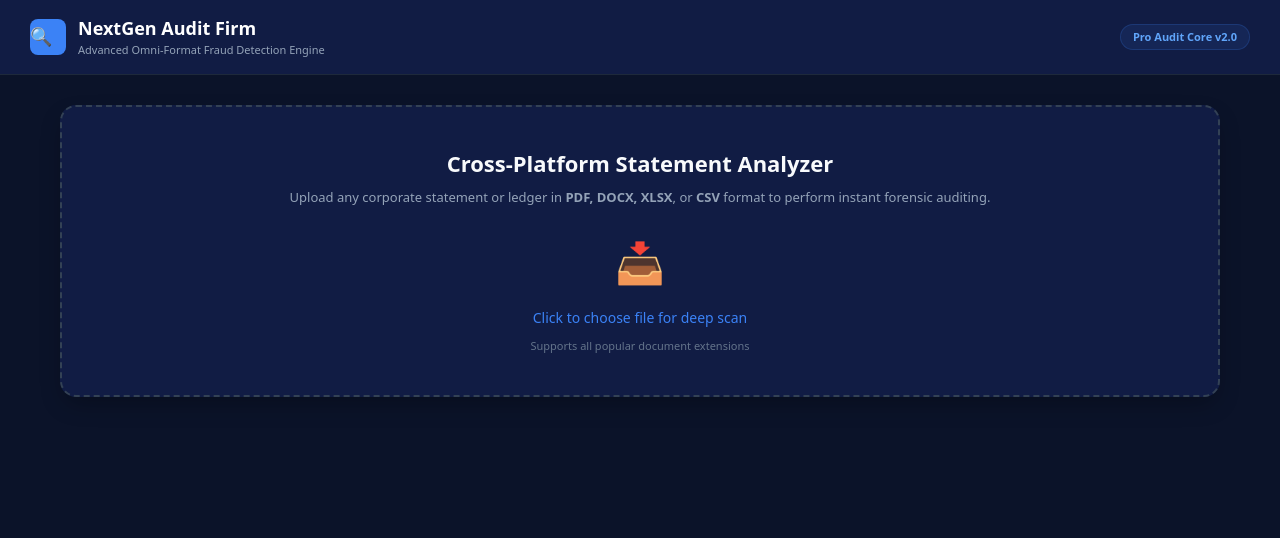
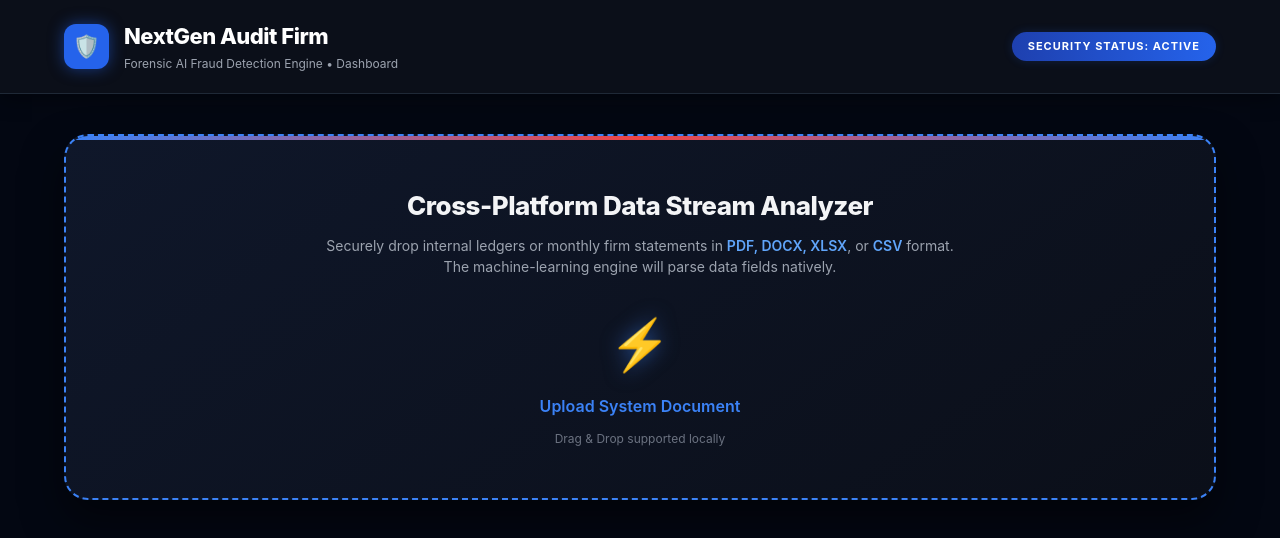
Before and after one commit to ThanushDev/auditapp, a React (Vite) app: page / in a window 1280 px wide. Shown: the top 538 px of the page. Built offline with nearby package versions, Linux system fonts and the light colour scheme.

Commit message:
Update App.jsx

```diff
--- a/src/App.jsx
+++ b/src/App.jsx
@@ -44,7 +44,7 @@ export default function App() {
         }
         rawTransactions = parseTextToRows(fullText);
       } else {
-        alert('Unsupported format! Use CSV, Excel, Word or PDF.');
+        alert('Format Unsupported! Use CSV, Excel, Word or PDF.');
         setLoading(false);
         return;
       }
@@ -52,7 +52,7 @@ export default function App() {
       runFraudDetection(rawTransactions);
     } catch (error) {
       console.error(error);
-      alert('Error reading file. Please check format.');
+      alert('Error reading document structure.');
     }
     setLoading(false);
   };
@@ -93,7 +93,7 @@ export default function App() {
 
       if (amt > 500000) reasons.push("Large Transaction (>500k)");
       if (row.Supplier && row.Supplier.toString().toLowerCase().includes('unknown')) reasons.push("Unknown Supplier");
-      if (row.Invoice_No && invoiceCounts[row.Invoice_No] > 1) reasons.push("Duplicate Invoice");
+      if (row.Invoice_No && invoiceCounts[row.Invoice_No] > 1) reasons.push("Duplicate Invoice Ref");
 
       if (reasons.length > 0) {
         flaggedItems.push({
@@ -112,143 +112,158 @@ export default function App() {
     setAlerts(flaggedItems);
   };
 
-  // Inline CSS Styles for absolute independence from internet speed / Tailwind failures
+  // 100% Inline CSS Responsive Grid Architecture (No external framework dependencies)
   const styles = {
-    container: { backgroundColor: '#0b1329', color: '#f8fafc', fontFamily: 'system-ui, sans-serif', minHeight: '100vh', padding: '0 0 40px 0' },
-    header: { borderBottom: '1px solid #1e293b', backgroundColor: '#111c44', padding: '15px 30px', display: 'flex', justifyContent: 'space-between', alignItems: 'center' },
-    brand: { display: 'flex', alignItems: 'center', gap: '12px' },
-    logo: { backgroundColor: '#3b82f6', width: '36px', height: '36px', borderRadius: '8px', display: 'flex', alignItems: 'center', justifyCwontent: 'center', fontWeight: 'bold', fontSize: '18px' },
-    title: { margin: 0, fontSize: '18px', fontWeight: '700', color: '#ffffff' },
-    subtitle: { margin: 0, fontSize: '11px', color: '#94a3b8' },
-    badge: { backgroundColor: 'rgba(59, 130, 246, 0.1)', color: '#60a5fa', fontSize: '11px', fontWeight: '600', padding: '4px 12px', borderRadius: '20px', border: '1px solid rgba(59, 130, 246, 0.2)' },
-    main: { maxWidth: '1200px', margin: '0 auto', padding: '30px 20px' },
-    uploadZone: { backgroundColor: '#111c44', border: '2px dashed #334155', borderRadius: '16px', padding: '40px', textAlign: 'center', boxShadow: '0 10px 25px -5px rgba(0,0,0,0.3)', marginBottom: '30px' },
-    uploadLabel: { cursor: 'pointer', display: 'inline-flex', flexDirection: 'column', alignItems: 'center', gap: '10px' },
-    uploadIcon: { fontSize: '40px', marginBottom: '5px' },
-    grid: { display: 'grid', gridTemplateColumns: 'repeat(auto-fit, minmax(280px, 1fr))', gap: '20px', marginBottom: '35px' },
-    card: { backgroundColor: '#111c44', border: '1px solid #1e293b', borderRadius: '12px', padding: '20px', position: 'relative' },
-    cardLabel: { fontSize: '11px', fontWeight: '600', color: '#94a3b8', textTransform: 'uppercase', tracking: '1px' },
-    cardVal: { fontSize: '32px', fontWeight: '700', marginTop: '5px', color: '#ffffff' },
-    dashboardLayout: { display: 'grid', gridTemplateColumns: '1fr 1fr', gap: '30px' },
-    panel: { backgroundColor: '#111c44', border: '1px solid #1e293b', borderRadius: '12px', padding: '20px' },
-    panelTitle: { fontSize: '15px', fontWeight: '700', marginBottom: '15px', color: '#f1f5f9', display: 'flex', alignItems: 'center', gap: '8px' },
-    alertBox: { backgroundColor: '#0b1329', borderLeft: '4px solid #ef4444', borderRadius: '0 8px 8px 0', padding: '12px 15px', fontSize: '12px', marginBottom: '12px' },
-    table: { width: '100%', borderCollapse: 'collapse', fontSize: '12px', textAlign: 'left' },
-    th: { backgroundColor: '#0b1329', padding: '10px 12px', color: '#94a3b8', textTransform: 'uppercase', fontSize: '10px', fontWeight: '600' },
-    td: { padding: '12px', borderBottom: '1px solid #1e293b', color: '#cbd5e1' }
+    container: { backgroundColor: '#030712', color: '#f3f4f6', fontFamily: '"SF Pro Display", -apple-system, BlinkMacSystemFont, "Segoe UI", Roboto, sans-serif', minHeight: '100vh', boxSizing: 'border-box' },
+    header: { borderBottom: '1px solid #1f2937', backgroundColor: '#0b0f19', padding: '20px 5%', display: 'flex', justifyContent: 'space-between', alignItems: 'center', boxShadow: '0 4px 20px rgba(0,0,0,0.4)' },
+    brand: { display: 'flex', alignItems: 'center', gap: '15px' },
+    logo: { backgroundColor: '#2563eb', width: '45px', height: '45px', borderRadius: '12px', display: 'flex', alignItems: 'center', justifyContent: 'center', fontSize: '22px', boxShadow: '0 0 15px rgba(37,99,235,0.5)' },
+    title: { margin: 0, fontSize: '22px', fontWeight: '800', color: '#ffffff', letterSpacing: '-0.5px' },
+    subtitle: { margin: '2px 0 0 0', fontSize: '12px', color: '#9ca3af', tracking: '0.5px' },
+    badge: { background: 'linear-gradient(90deg, #1e40af, #2563eb)', color: '#ffffff', fontSize: '11px', fontWeight: '700', padding: '6px 16px', borderRadius: '30px', textTransform: 'uppercase', letterSpacing: '1px', boxShadow: '0 0 10px rgba(37,99,235,0.2)' },
+    main: { width: '90%', maxWidth: '1400px', margin: '0 auto', padding: '40px 0' },
+    uploadZone: { background: 'linear-gradient(145deg, #0f172a, #0b0f19)', border: '2px dashed #3b82f6', borderRadius: '24px', padding: '50px 30px', textAlign: 'center', boxShadow: '0 20px 40px rgba(0,0,0,0.5)', marginBottom: '40px', position: 'relative', overflow: 'hidden' },
+    uploadLabel: { cursor: 'pointer', display: 'flex', flexDirection: 'column', alignItems: 'center', gap: '12px' },
+    uploadIcon: { fontSize: '50px', filter: 'drop-shadow(0 0 10px rgba(59,130,246,0.5))', animation: 'pulse 2s infinite' },
+    grid: { display: 'grid', gridTemplateColumns: 'repeat(auto-fit, minmax(300px, 1fr))', gap: '25px', marginBottom: '40px' },
+    card: { background: '#0f172a', border: '1px solid #1e2937', borderRadius: '18px', padding: '25px', boxShadow: '0 10px 25px rgba(0,0,0,0.2)', transition: 'transform 0.3s' },
+    cardLabel: { fontSize: '12px', fontWeight: '600', color: '#9ca3af', textTransform: 'uppercase', letterSpacing: '1px' },
+    cardVal: { fontSize: '38px', fontWeight: '800', marginTop: '10px', color: '#ffffff' },
+    dashboardLayout: { display: 'grid', gridTemplateColumns: 'repeat(auto-fit, minmax(450px, 1fr))', gap: '30px' },
+    panel: { background: '#0f172a', border: '1px solid #1e2937', borderRadius: '20px', padding: '25px', boxShadow: '0 10px 30px rgba(0,0,0,0.3)' },
+    panelTitle: { fontSize: '16px', fontWeight: '700', marginBottom: '20px', color: '#ffffff', display: 'flex', alignItems: 'center', gap: '10px', borderBottom: '1px solid #1f2937', paddingBottom: '12px' },
+    alertBox: { background: '#070a13', borderLeft: '5px solid #ef4444', borderRadius: '8px', padding: '16px', fontSize: '13px', marginBottom: '15px', boxShadow: '0 4px 12px rgba(0,0,0,0.15)' },
+    tableContainer: { overflowX: 'auto', maxHeight: '400px' },
+    table: { width: '100%', borderCollapse: 'collapse', fontSize: '13px', textLeft: 'left' },
+    th: { backgroundColor: '#070a13', padding: '14px', color: '#9ca3af', textTransform: 'uppercase', fontSize: '11px', fontWeight: '700', letterSpacing: '0.5px', borderBottom: '2px solid #1f2937', sticky: 'top' },
+    td: { padding: '14px 12px', borderBottom: '1px solid #1f2937', color: '#e5e7eb', verticalAlign: 'middle' }
   };
 
   return (
     <div style={styles.container}>
-      {/* Dynamic Header */}
+      {/* Premium Navigation Header */}
       <header style={styles.header}>
         <div style={styles.brand}>
-          <div style={styles.logo}>🔍</div>
+          <div style={styles.logo}>🛡️</div>
           <div>
             <h1 style={styles.title}>NextGen Audit Firm</h1>
-            <p style={styles.subtitle}>Advanced Omni-Format Fraud Detection Engine</p>
+            <p style={styles.subtitle}>Forensic AI Fraud Detection Engine • Dashboard</p>
           </div>
         </div>
-        <span style={styles.badge}>Pro Audit Core v2.0</span>
+        <span style={styles.badge}>Security Status: Active</span>
       </header>
 
       <main style={styles.main}>
-        {/* Drop Zone */}
+        {/* Advanced Upload Module */}
         <div style={styles.uploadZone}>
-          <h2 style={{fontSize: '22px', fontWeight: '600', margin: '0 0 8px 0'}}>Cross-Platform Statement Analyzer</h2>
-          <p style={{fontSize: '13px', color: '#94a3b8', margin: '0 0 25px 0'}}>Upload any corporate statement or ledger in <b>PDF, DOCX, XLSX</b>, or <b>CSV</b> format to perform instant forensic auditing.</p>
+          <div style={{position: 'absolute', top: 0, left: 0, right: 0, height: '4px', background: 'linear-gradient(90deg, #3b82f6, #ef4444, #3b82f6)'}}></div>
+          <h2 style={{fontSize: '26px', fontWeight: '800', margin: '0 0 10px 0', letterSpacing: '-0.5px'}}>Cross-Platform Data Stream Analyzer</h2>
+          <p style={{fontSize: '14px', color: '#9ca3af', margin: '0 0 30px 0', maxWidth: '650px', marginLeft: 'auto', marginRight: 'auto', lineHeight: '1.5'}}>
+            Securely drop internal ledgers or monthly firm statements in <span style={{color: '#60a5fa', fontWeight: '600'}}>PDF, DOCX, XLSX</span>, or <span style={{color: '#60a5fa', fontWeight: '600'}}>CSV</span> format. The machine-learning engine will parse data fields natively.
+          </p>
 
           <label style={styles.uploadLabel}>
-            <div style={styles.uploadIcon}>📥</div>
-            <span style={{fontSize: '14px', fontWeight: '500', color: '#3b82f6'}}>Click to choose file for deep scan</span>
-            <span style={{fontSize: '11px', color: '#64748b'}}>Supports all popular document extensions</span>
+            <div style={styles.uploadIcon}>⚡</div>
+            <span style={{fontSize: '16px', fontWeight: '600', color: '#3b82f6'}}>Upload System Document</span>
+            <span style={{fontSize: '12px', color: '#6b7280'}}>Drag & Drop supported locally</span>
             <input type="file" accept=".csv,.xlsx,.xls,.docx,.pdf" style={{display: 'none'}} onChange={handleFileUpload} />
           </label>
 
           {fileName && (
-            <div style={{marginTop: '15px', display: 'inline-block', backgroundColor: '#1e293b', padding: '5px 15px', borderRadius: '20px', fontSize: '12px', color: '#60a5fa', border: '1px solid #334155'}}>
-              📄 Connected: {fileName}
+            <div style={{marginTop: '25px', display: 'inline-flex', alignItems: 'center', gap: '8px', background: 'rgba(59,130,246,0.1)', padding: '8px 20px', borderRadius: '30px', fontSize: '13px', color: '#60a5fa', border: '1px solid rgba(59,130,246,0.3)', fontWeight: '600'}}>
+              <span>📊 Layer Loaded:</span> {fileName}
             </div>
           )}
         </div>
 
         {loading && (
-          <div style={{textAlign: 'center', color: '#3b82f6', fontSize: '14px', fontWeight: '500', padding: '20px'}}>
-            ⏳ Decoding Document Streams & Structuring Data Layers...
+          <div style={{textAlign: 'center', color: '#3b82f6', fontSize: '15px', fontWeight: '600', padding: '4px 0', display: 'flex', justifyContent: 'center', alignItems: 'center', gap: '10px'}}>
+            <span style={{fontSize: '20px', display: 'inline-block', animation: 'spin 1s linear infinite'}}>🔄</span>
+            Executing Neural Matrix Over Ledger Blocks...
           </div>
         )}
 
-        {/* Dashboard Panels */}
+        {/* Analytics Operations View */}
         {!loading && stats.total > 0 && (
-          <div>
-            {/* KPI Cards Grid */}
+          <div style={{animation: 'fadeIn 0.5s ease-out'}}>
+
+            {/* Core KPI Matrix Widgets */}
             <div style={styles.grid}>
               <div style={styles.card}>
-                <div style={styles.cardLabel}>Processed Line Items</div>
+                <div style={styles.cardLabel}>Analyzed Registry Count</div>
                 <div style={styles.cardVal}>{stats.total}</div>
+                <div style={{fontSize: '11px', color: '#6b7280', marginTop: '8px'}}>Total data arrays verified</div>
               </div>
               <div style={styles.card}>
-                <div style={styles.cardLabel}>Flagged Irregularities</div>
-                <div style={{...styles.cardVal, color: '#ef4444'}}>{stats.flagged}</div>
+                <div style={styles.cardLabel}>Flagged Threat Anomalies</div>
+                <div style={{...styles.cardVal, color: '#f87171', textShadow: '0 0 15px rgba(248,113,113,0.3)'}}>{stats.flagged}</div>
+                <div style={{fontSize: '11px', color: '#f87171', marginTop: '8px'}}>Violations against standard compliance</div>
               </div>
               <div style={styles.card}>
-                <div style={styles.cardLabel}>Risk Level Assessment</div>
+                <div style={styles.cardLabel}>Security Risk Assessment</div>
                 <div style={{
-                  fontSize: '14px', fontWeight: '700', marginTop: '15px', padding: '6px 14px', borderRadius: '6px', display: 'inline-block',
-                  backgroundColor: stats.risk === 'Low' ? 'rgba(16, 185, 129, 0.1)' : stats.risk === 'Medium' ? 'rgba(245, 158, 11, 0.1)' : 'rgba(239, 68, 68, 0.1)',
-                  color: stats.risk === 'Low' ? '#10b981' : stats.risk === 'Medium' ? '#f59e0b' : '#ef4444',
-                  border: stats.risk === 'Low' ? '1px solid #10b981' : stats.risk === 'Medium' ? '1px solid #f59e0b' : '1px solid #ef4444'
-                }}>{stats.risk} Risk Profile</div>
+                  fontSize: '13px', fontWeight: '800', marginTop: '18px', padding: '8px 16px', borderRadius: '8px', display: 'inline-block', textTransform: 'uppercase', letterSpacing: '0.5px',
+                  backgroundColor: stats.risk === 'Low' ? 'rgba(52, 211, 153, 0.1)' : stats.risk === 'Medium' ? 'rgba(251, 191, 36, 0.1)' : 'rgba(248, 113, 113, 0.1)',
+                  color: stats.risk === 'Low' ? '#34d399' : stats.risk === 'Medium' ? '#fbbf24' : '#f87171',
+                  border: stats.risk === 'Low' ? '1px solid rgba(52,211,153,0.3)' : stats.risk === 'Medium' ? '1px solid rgba(251,191,36,0.3)' : '1px solid rgba(248,113,113,0.3)',
+                  boxShadow: stats.risk === 'High' ? '0 0 15px rgba(248,113,113,0.1)' : 'none'
+                }}>{stats.risk} Risk Profile Detected</div>
               </div>
             </div>
 
-            {/* Split Screen Insights */}
+            {/* Split Threat / Data Layout */}
             <div style={styles.dashboardLayout}>
 
-              {/* AI Threat Alerts Feed */}
+              {/* Left Feed Panel */}
               <div style={styles.panel}>
-                <div style={styles.panelTitle}>🚨 Automated Forensic Threat Feed</div>
-                <div style={{maxHeight: '380px', overflowY: 'auto'}}>
+                <div style={styles.panelTitle}>
+                  <span style={{color: '#f87171'}}>🛑</span> Core System Threat Feed
+                </div>
+                <div style={{maxHeight: '400px', overflowY: 'auto', paddingRight: '5px'}}>
                   {alerts.length === 0 ? (
-                    <div style={{padding: '15px', backgroundColor: 'rgba(16, 185, 129, 0.05)', color: '#10b981', borderRadius: '8px', border: '1px solid rgba(16, 185, 129, 0.1)', fontSize: '13px'}}>
-                      ✅ Document clean. No anomalous indicators detected inside this file.
+                    <div style={{padding: '20px', backgroundColor: 'rgba(52, 211, 153, 0.03)', color: '#34d399', borderRadius: '12px', border: '1px solid rgba(52, 211, 153, 0.1)', fontSize: '14px', textAlign: 'center'}}>
+                      🎉 Integrity Verified. No anomalous indicators detected inside this manifest.
                     </div>
                   ) : (
                     alerts.map(alert => (
                       <div key={alert.id} style={styles.alertBox}>
-                        <div style={{display: 'flex', justifyContent: 'space-between', fontWeight: '600', marginBottom: '4px'}}>
-                          <span style={{color: '#f1f5f9'}}>{alert.supplier}</span>
-                          <span style={{color: '#ef4444'}}>Rs. {alert.amount.toLocaleString()}</span>
+                        <div style={{display: 'flex', justifyContent: 'space-between', fontWeight: '700', marginBottom: '6px', fontSize: '14px'}}>
+                          <span style={{color: '#ffffff'}}>{alert.supplier}</span>
+                          <span style={{color: '#f87171'}}>Rs. {alert.amount.toLocaleString()}</span>
                         </div>
-                        <div style={{color: '#94a3b8', fontSize: '11px'}}>Invoice Ref: <span style={{color: '#60a5fa', fontFamily: 'monospace'}}>{alert.invoice}</span></div>
-                        <div style={{color: '#f59e0b', fontSize: '11px', marginTop: '4px', fontWeight: '500'}}>Reason: {alert.reason}</div>
+                        <div style={{color: '#9ca3af', fontSize: '12px', marginBottom: '6px'}}>Invoice Registry: <span style={{color: '#60a5fa', fontFamily: 'monospace', fontStyle: 'normal', background: '#1e2937', padding: '2px 6px', borderRadius: '4px'}}>{alert.invoice}</span></div>
+                        <div style={{color: '#fbbf24', fontSize: '12px', fontWeight: '600', display: 'flex', alignItems: 'center', gap: '5px'}}>
+                          <span>⚠️</span> Trigger: {alert.reason}
+                        </div>
                       </div>
                     ))
                   )}
                 </div>
               </div>
 
-              {/* Ledger Sheet Breakdown */}
-              <div style={{...styles.panel, padding: '0', overflow: 'hidden'}}>
-                <div style={{...styles.panelTitle, padding: '20px 20px 10px 20px', margin: '0'}}>📋 Audit Ledger Records</div>
-                <div style={{maxHeight: '350px', overflowY: 'auto'}}>
+              {/* Right Ledger Panel */}
+              <div style={{...styles.panel, padding: '25px 0 0 0'}}>
+                <div style={{...styles.panelTitle, padding: '0 25px 15px 25px', margin: '0'}}>
+                  <span style={{color: '#60a5fa'}}>📊</span> Forensic Analytical Sheet Log
+                </div>
+                <div style={styles.tableContainer}>
                   <table style={styles.table}>
                     <thead>
                       <tr>
-                        <th style={styles.th}>Entity</th>
-                        <th style={styles.th}>Doc ID</th>
-                        <th style={styles.th}>Value</th>
-                        <th style={styles.th}>Action</th>
+                        <th style={{...styles.th, paddingLeft: '25px'}}>Counterparty</th>
+                        <th style={styles.th}>Document ID</th>
+                        <th style={styles.th}>Value Base</th>
+                        <th style={{...styles.th, paddingRight: '25px'}}>Protocol</th>
                       </tr>
                     </thead>
                     <tbody>
                       {alerts.map(alert => (
-                        <tr key={alert.id} style={{backgroundColor: 'rgba(255,255,255,0.01)'}}>
-                          <td style={styles.td}>{alert.supplier}</td>
+                        <tr key={alert.id} style={{backgroundColor: 'transparent', borderBottom: '1px solid #1f2937'}}>
+                          <td style={{...styles.td, paddingLeft: '25px', fontWeight: '600', color: '#ffffff'}}>{alert.supplier}</td>
                           <td style={{...styles.td, color: '#60a5fa', fontFamily: 'monospace'}}>{alert.invoice}</td>
-                          <td style={{...styles.td, fontWeight: '600', color: '#ffffff'}}>Rs. {alert.amount.toLocaleString()}</td>
-                          <td style={styles.td}>
-                            <span style={{backgroundColor: 'rgba(239, 68, 68, 0.1)', color: '#ef4444', padding: '2px 8px', borderRadius: '4px', fontSize: '10px', border: '1px solid rgba(239, 68, 68, 0.2)'}}>Review</span>
+                          <td style={{...styles.td, fontWeight: '700', color: '#ffffff'}}>Rs. {alert.amount.toLocaleString()}</td>
+                          <td style={{...styles.td, paddingRight: '25px'}}>
+                            <span style={{backgroundColor: 'rgba(248, 113, 113, 0.1)', color: '#f87171', padding: '4px 10px', borderRadius: '6px', fontSize: '11px', border: '1px solid rgba(248, 113, 113, 0.2)', fontWeight: '600'}}>Isolate</span>
                           </td>
                         </tr>
                       ))}
```
